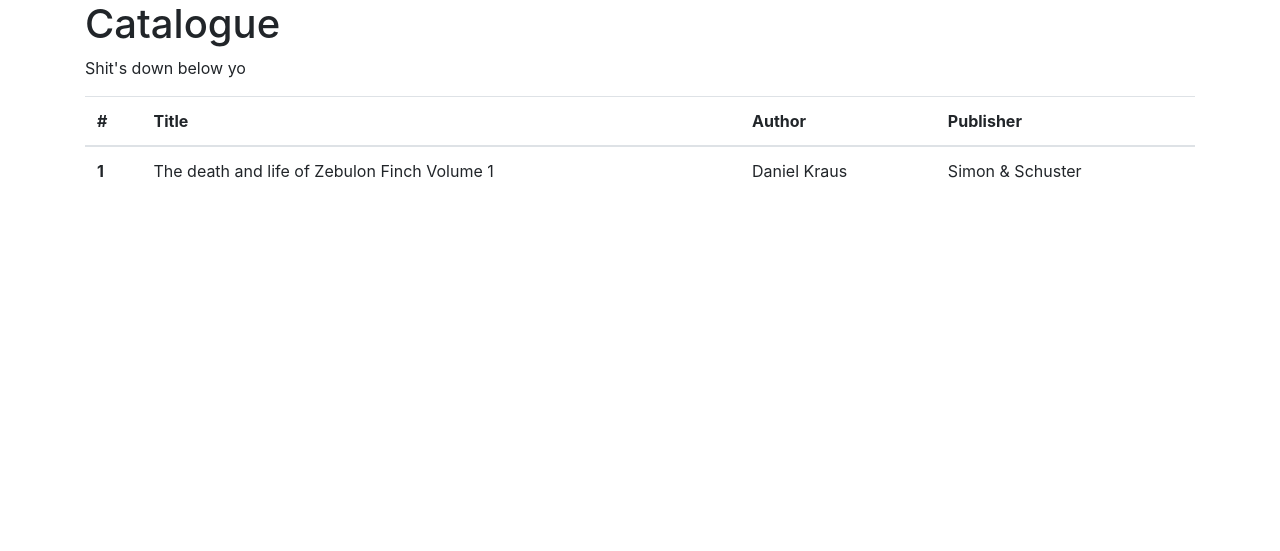
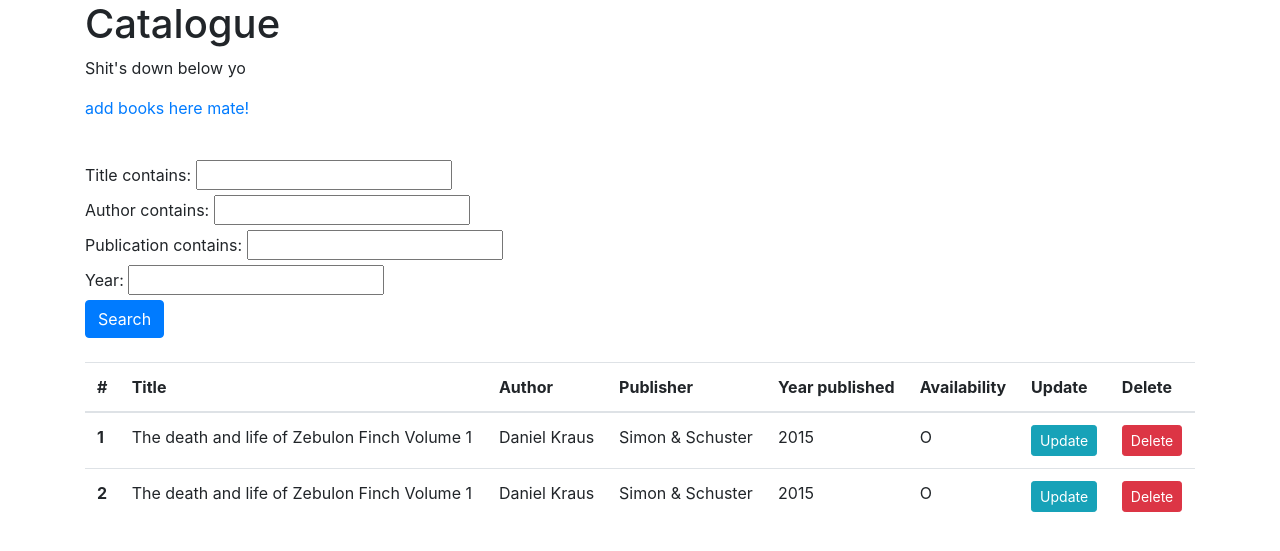
Before and after one commit to NazhanH/Assignment1-DatabaseSec, a Django app: page /catalogue/ in a window 1280 px wide. Shown: the part 56-607 px from the top of the page. Run offline with Django 5.2, Linux system fonts and the light colour scheme; data comes from the database, SQL or seed files in the repository; some libraries are stand-ins or nearby versions.

Commit message:
added search, and implemented CRUD for books

```diff
--- a/src/LibraryManagementSystem/settings.py
+++ b/src/LibraryManagementSystem/settings.py
@@ -37,6 +37,8 @@ INSTALLED_APPS = [
     'django.contrib.sessions',
     'django.contrib.messages',
     'django.contrib.staticfiles',
+
+    'django_filters',
 
     #third party apps
 
--- a/src/LibraryManagementSystem/urls.py
+++ b/src/LibraryManagementSystem/urls.py
@@ -26,5 +26,8 @@ urlpatterns = [
     path('login/', views.login, name='login'),
     path('logout/', views.logout, name='logout'),
     path('catalogue/', views.catalogue, name='catalogue'),
+    path('createBook/', views.createBook, name='createBook'),
+    path('updateBook/<str:pk>/', views.updateBook, name='updateBook'),
+    path('deleteBook/<str:pk>/', views.deleteBook, name='deleteBook'),
 
 ]
--- /dev/null
+++ b/src/book/filters.py
@@ -0,0 +1,15 @@
+import django_filters
+
+from django_filters import CharFilter
+
+from .models import *
+
+class BookFilter(django_filters.FilterSet):
+
+    title = CharFilter(field_name='title', lookup_expr='icontains')
+    author = CharFilter(field_name='author', lookup_expr='icontains')
+    publication = CharFilter(field_name='publication', lookup_expr='icontains')
+
+    class Meta:
+        model = Book
+        fields = ['title', 'author', 'publication', 'year']
--- a/src/book/views.py
+++ b/src/book/views.py
@@ -7,13 +7,16 @@ from django.contrib.auth.models import Group
 
 from django.contrib import messages
 
-from .forms import CreateUserForm
+from .forms import CreateUserForm, BookForm
 
 from .decoraters import unauthenticated_user, allowed_users, admin_only
 
 from .models import *
 
 from django.db.models import Count
+
+from .filters import BookFilter
+from django.contrib.auth.decorators import login_required
 
 # Create your views here.
 def home(request, *args, **kwargs):
@@ -26,10 +29,18 @@ def home(request, *args, **kwargs):
 
 
 def catalogue(request):
-    book_titles = Book.objects.values('title').annotate(title_count=Count('title')).filter(title_count__gte=1)
-    books = [Book.objects.filter(title=book['title']).first() for book in book_titles]
+
+    #book_titles = Book.objects.values('title').annotate(title_count=Count('title')).filter(title_count__gte=1)
+    #books = [Book.objects.filter(title=book['title']).first() for book in book_titles]
+
+    books = Book.objects.all()
+
+    myFilter = BookFilter(request.GET, queryset=books)
+    books = myFilter.qs
+
     context = {
         'books': books,
+        'myFilter': myFilter
     }
     return render(request, 'catalogue.html', context)
 
@@ -71,3 +82,43 @@ def login(request):
 def logout(request):
     auth_logout(request)
     return redirect('home')
+
+@login_required(login_url='/login')
+@allowed_users(allowed_roles=['Librarians'])
+def createBook(request):
+    form = BookForm()
+    if request.method == 'POST':
+        #print('Printing POST:', request.POST)
+        form = BookForm(request.POST)
+        if form.is_valid():
+            form.save()
+            return redirect('catalogue')
+
+    context = {'form': form, }
+    return render(request, 'bookForm.html', context)
+
+@login_required(login_url='/login')
+@allowed_users(allowed_roles=['Librarians'])
+def updateBook(request, pk):
+    book = Book.objects.get(id=pk)
+    form = BookForm(instance=book)
+
+    if request.method == 'POST':
+        form = BookForm(request.POST, instance=book)
+        if form.is_valid():
+            form.save()
+            return redirect('catalogue')
+
+    context = {'form': form}
+    return render(request, 'bookForm.html', context)
+
+@login_required(login_url='/login')
+@allowed_users(allowed_roles=['Librarians'])
+def deleteBook(request, pk):
+    book = Book.objects.get(id=pk)
+    if request.method == "POST":
+        book.delete()
+        return redirect('catalogue')
+
+    context = {'book': book}
+    return render(request, 'deleteBook.html', context)
--- a/src/templates/catalogue.html
+++ b/src/templates/catalogue.html
@@ -7,7 +7,14 @@
 
 <h1>Catalogue</h1>
 <p>Shit's down below yo</p>
-
+<!-- do some shit to make only librarian able to see -->
+<p><a href="{% url 'createBook' %}">add books here mate!</a></p>
+<br>
+    <form method="get">
+        {{myFilter.form}}
+        <button class="btn btn-primary" type="submit">Search</button>
+    </form>
+<br>
     <table class="table">
         <thead>
             <tr>
@@ -15,6 +22,12 @@
                 <th scope="col">Title</th>
                 <th scope="col">Author</th>
                 <th scope="col">Publisher</th>
+                <th scope="col">Year published</th>
+                <th scope="col">Availability</th>
+
+                <!-- do some shit to make only librarian able to see -->
+                <th scope="col">Update</th>
+                <th scope="col">Delete</th>
             </tr>
         </thead>
         <tbody>
@@ -24,6 +37,12 @@
                 <td>{{ book.title }}</td>
                 <td>{{ book.author }}</td>
                 <td>{{ book.publication }}</td>
+                <td>{{ book.year}}</td>
+                <td>{{ book.available|yesno:"O,X" }}</td>
+
+                <!-- do some shit to make only librarian able to see -->
+                <td><a class="btn btn-sm btn-info" href="{% url 'updateBook' book.id %}" >Update</a></td>
+                <td><a class="btn btn-sm btn-danger" href="{% url 'deleteBook' book.id %}" >Delete</a></td>
                 </tr>
             {% endfor %}
 
```
Also changed, not shown: src/book/forms.py (+7 -0 lines), src/templates/bookForm.html (added, +16 -0 lines), src/templates/deleteBook.html (added, +17 -0 lines).
